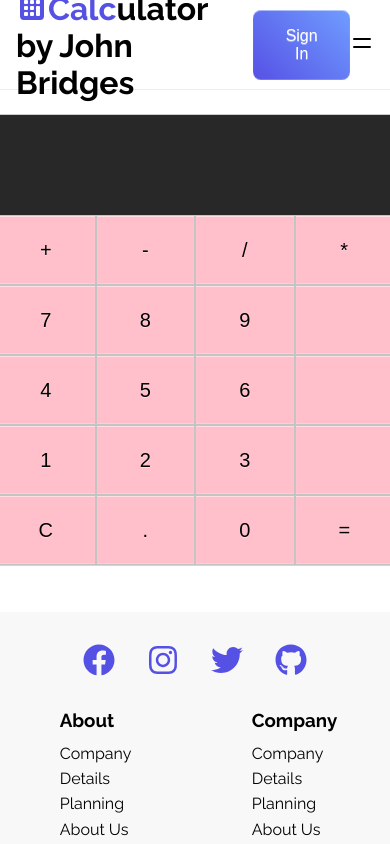
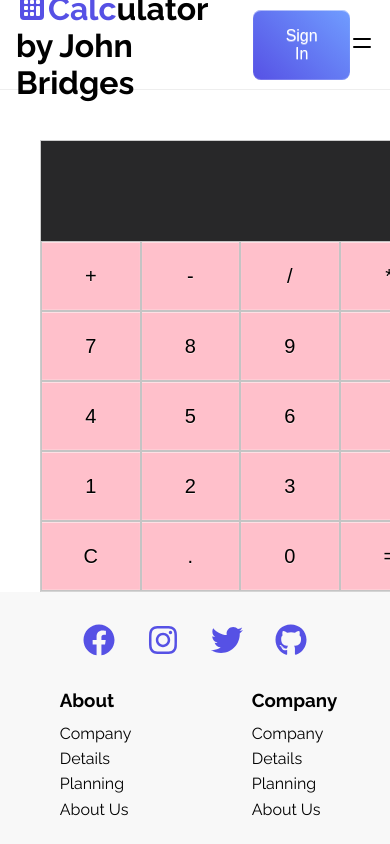
Before and after one commit to jbridges373/My-Calculator-CodeAlong, a React (Create React App) app: page / in a window 390 px wide. Shown: the top 844 px of the page. Built offline with nearby package versions, Linux system fonts and the light colour scheme.

Commit message:
add framer

```diff
--- a/package.json
+++ b/package.json
@@ -7,7 +7,9 @@
     "@testing-library/jest-dom": "^5.16.4",
     "@testing-library/react": "^13.3.0",
     "@testing-library/user-event": "^13.5.0",
+    "framer-motion": "^6.3.11",
     "mathjs": "^10.6.1",
+    "netlify-cli": "^10.5.0",
     "react": "^18.1.0",
     "react-dom": "^18.1.0",
     "react-scripts": "5.0.1",
--- a/src/App.js
+++ b/src/App.js
@@ -1,3 +1,4 @@
+import { motion } from "framer-motion"
 import React from 'react'
 import Navbar from './components/navbar/Navbar'
 import Footer from './components/footer/Footer'
--- a/src/components/calculator/Calc.css
+++ b/src/components/calculator/Calc.css
@@ -5,8 +5,8 @@
   }
 
   .calculator {
-    margin-top: 250px;
-    margin-bottom: -180px;
+
+    margin-top: 50px;
     border: 1px solid #ccc;
     background-color: white;
     border-radius: 0;
@@ -14,7 +14,7 @@
     justify-content: center;
     align-items: center;
     top: 50%;
-    left: 50%;
+    left: 40%;
     transform: translate(-50%, -50%);
     width: 400px;
   }
@@ -56,3 +56,20 @@
     display: grid;
     grid-template-columns: 1fr 1fr 1fr 1fr;
   }
+
+  @media screen and (max-width: 500px) {
+    .calculator {
+
+      margin-top: 50px;
+      border: 1px solid #ccc;
+      background-color: white;
+      border-radius: 0;
+      position: relative;
+      justify-content: center;
+      align-items: center;
+      top: 50%;
+      left: 40px;
+      transform: translate(-50%, -50%);
+      width: 400px;
+    }
+  }
--- a/src/components/calculator/Calc.js
+++ b/src/components/calculator/Calc.js
@@ -1,3 +1,4 @@
+import { motion } from "framer-motion"
 import "./Calc.css";
 import Numbers from "./Numbers";
 import Operators from "./Operators";
@@ -20,12 +21,23 @@ const App = () => {
     calculate(display);
   };
   return (
-    <div className="App calculator">
+    <motion.div animate={{
+      scale: 1,
+      opacity: 1,
+    }}
+    initial={{
+      scale: 0,
+      opacity: 0,
+    }}
+    transition={{
+        ease: "backIn",
+        duration: 5,
+    }} className="App calculator">
 
       <h2 className="calculator-screen">{input}</h2>
       <Operators handleClick={handleClick} />
       <Numbers handleClick={handleClick} />
-    </div>
+    </motion.div>
 
   );
 };
--- a/src/components/navbar/Navbar.js
+++ b/src/components/navbar/Navbar.js
@@ -1,3 +1,4 @@
+import { motion } from "framer-motion"
 import React, {useState} from 'react'
 import {HiOutlineMenuAlt4} from 'react-icons/hi'
 import {FaRegTimesCircle} from 'react-icons/fa'
@@ -13,7 +14,15 @@ const Navbar = () => {
     return (
         <div className='navbar'>
             <div className='container'>
-                <h1><span><BsFillCalculatorFill />Calc</span>ulator <br/>by John Bridges</h1>
+                <motion.h1
+                animate={{ scale: 1}}
+                initial={{ scale: 0 }}
+                transition={{
+                    ease: "backIn",
+                    duration: 2,
+                }}
+                >
+                    <span><BsFillCalculatorFill />Calc</span>ulator <br/>by John Bridges</motion.h1>
 
                 <button className='btn'>Sign In</button>
                 <ul className={click ? 'nav-menu active' : 'nav-menu'}>
```
Also changed, not shown: 1 other file (tests, documents, lock files or other folders).
